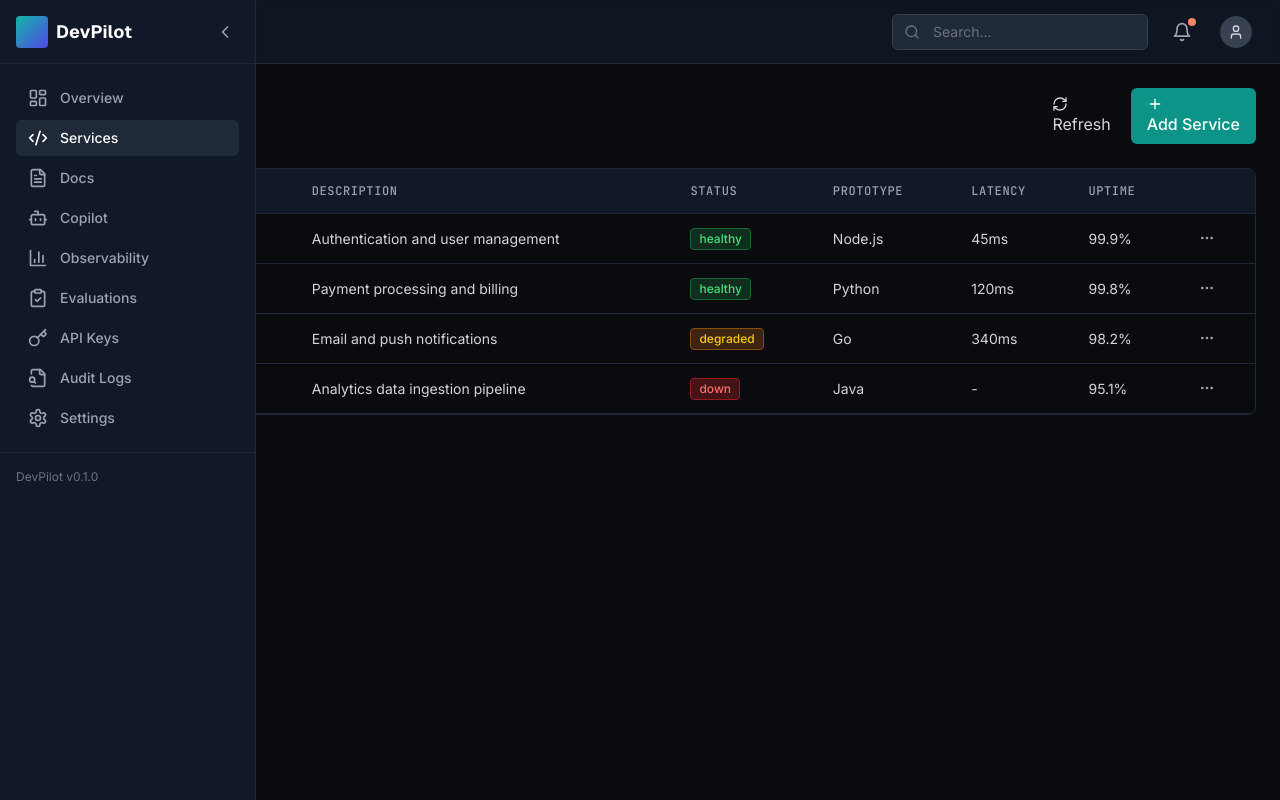
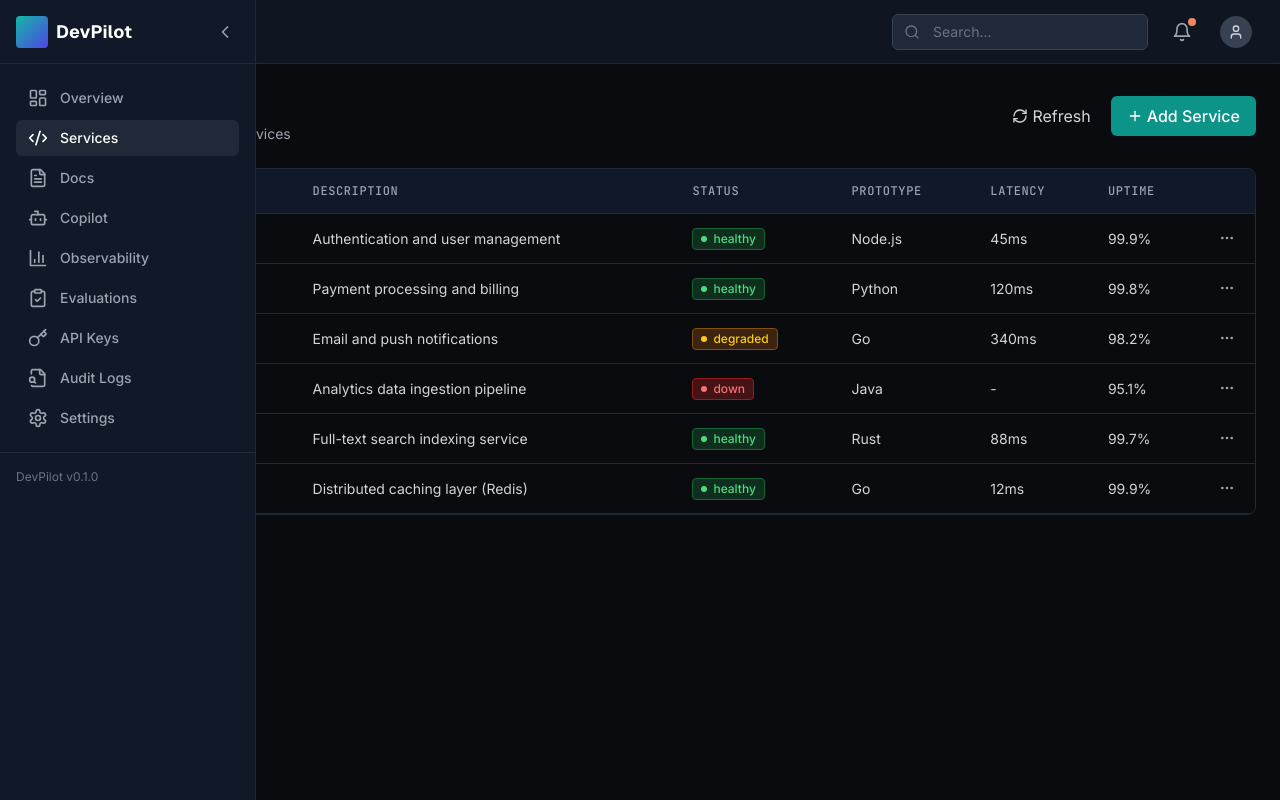
Before and after one commit to grajrb/DevPilot, a Next.js app in the folder apps/web/: page /services in a window 1280 px wide. Built offline with nearby package versions, Linux system fonts and the light colour scheme; no server answers.

Commit message:
feat(web): update Overview, Services, Docs, API Keys, Audit Logs pages with reusable UI primitives

```diff
--- a/apps/web/app/api-keys/page.tsx
+++ b/apps/web/app/api-keys/page.tsx
@@ -2,78 +2,89 @@
 
 import { useState } from 'react';
 import { Plus, Copy, Eye, EyeOff, Trash2 } from 'lucide-react';
+import { PageHeader } from '../components/ui/PageHeader';
+import { DataTable, Column } from '../components/ui/DataTable';
+import { StatusBadge } from '../components/ui/StatusBadge';
 
-const mockApiKeys = [
-  { id: '1', name: 'Production', keyPrefix: 'sk-prod-...', createdAt: '2025-01-15', lastUsed: '2 mins ago' },
-  { id: '2', name: 'Development', keyPrefix: 'sk-dev-...', createdAt: '2025-01-10', lastUsed: '1 hour ago' },
+interface ApiKey {
+  id: string;
+  name: string;
+  keyPrefix: string;
+  createdAt: string;
+  lastUsed: string;
+  status: 'active' | 'expired' | 'revoked';
+}
+
+const mockApiKeys: ApiKey[] = [
+  { id: '1', name: 'Production', keyPrefix: 'sk-prod-...a3f8', createdAt: '2025-01-15', lastUsed: '2 mins ago', status: 'active' },
+  { id: '2', name: 'Development', keyPrefix: 'sk-dev-...b2c1', createdAt: '2025-01-10', lastUsed: '1 hour ago', status: 'active' },
+  { id: '3', name: 'Staging', keyPrefix: 'sk-stage-...d4e7', createdAt: '2024-12-20', lastUsed: 'Never', status: 'expired' },
 ];
 
 export default function ApiKeysPage() {
-  const [showKey, setShowKey] = useState<string | null>(null);
+  const [keys] = useState(mockApiKeys);
+
+  const columns: Column<ApiKey>[] = [
+    { key: 'name', header: 'Name', cell: (k) => <span className="font-medium text-white">{k.name}</span> },
+    {
+      key: 'keyPrefix',
+      header: 'Key',
+      cell: (k) => <span className="font-mono text-gray-300">{k.keyPrefix}</span>,
+    },
+    {
+      key: 'status',
+      header: 'Status',
+      cell: (k) => (
+        <StatusBadge
+          variant={k.status === 'active' ? 'success' : k.status === 'expired' ? 'warning' : 'error'}
+          label={k.status}
+        />
+      ),
+    },
+    { key: 'createdAt', header: 'Created', cell: (k) => <span className="text-gray-300">{k.createdAt}</span> },
+    { key: 'lastUsed', header: 'Last Used', cell: (k) => <span className="text-gray-300">{k.lastUsed}</span> },
+    {
+      key: 'actions',
+      header: '',
+      className: 'w-28',
+      cell: (k) => (
+        <div className="flex gap-1">
+          <button className="p-1.5 text-gray-400 hover:text-white rounded hover:bg-gray-800" title="Copy key">
+            <Copy size={14} />
+          </button>
+          <button className="p-1.5 text-gray-400 hover:text-white rounded hover:bg-gray-800" title="Toggle visibility">
+            <Eye size={14} />
+          </button>
+          <button className="p-1.5 text-gray-400 hover:text-red-400 rounded hover:bg-gray-800" title="Delete key">
+            <Trash2 size={14} />
+          </button>
+        </div>
+      ),
+    },
+  ];
 
   return (
     <div className="space-y-6">
-      <div className="flex items-center justify-between">
-        <h1 className="text-2xl font-headline font-bold text-white">API Keys</h1>
-        <button className="btn-primary">
-          <Plus size={16} />
-          Create Key
-        </button>
-      </div>
+      <PageHeader
+        title="API Keys"
+        description="Manage programmatic access to DevPilot LLM endpoints"
+        actions={
+          <button className="btn-primary flex items-center gap-1">
+            <Plus size={16} /> Create Key
+          </button>
+        }
+      />
 
       <div className="card">
         <p className="text-sm text-gray-400 mb-4">
           API keys provide programmatic access to DevPilot LLM endpoints. Keep them secure and never commit to version control.
         </p>
 
-        <div className="table-container">
-          <table className="table">
-            <thead>
-              <tr>
-                <th>Name</th>
-                <th>Key</th>
-                <th>Created</th>
-                <th>Last Used</th>
-                <th>Actions</th>
-              </tr>
-            </thead>
-            <tbody>
-              {mockApiKeys.map((key) => (
-                <tr key={key.id}>
-                  <td className="font-medium text-white">{key.name}</td>
-                  <td className="font-mono">
-                    <span className="text-gray-300">{key.keyPrefix}</span>
-                  </td>
-                  <td className="text-gray-300">{key.createdAt}</td>
-                  <td className="text-gray-300">{key.lastUsed}</td>
-                  <td>
-                    <div className="flex gap-2">
-                      <button
-                        className="p-1 text-gray-400 hover:text-white"
-                        title="Copy key"
-                      >
-                        <Copy size={16} />
-                      </button>
-                      <button
-                        className="p-1 text-gray-400 hover:text-white"
-                        title="Toggle visibility"
-                        onClick={() => setShowKey(showKey === key.id ? null : key.id)}
-                      >
-                        {showKey === key.id ? <EyeOff size={16} /> : <Eye size={16} />}
-                      </button>
-                      <button
-                        className="p-1 text-gray-400 hover:text-red-400"
-                        title="Delete key"
-                      >
-                        <Trash2 size={16} />
-                      </button>
-                    </div>
-                  </td>
-                </tr>
-              ))}
-            </tbody>
-          </table>
-        </div>
+        <DataTable
+          columns={columns}
+          data={keys}
+          keyExtractor={(k) => k.id}
+        />
       </div>
     </div>
   );
--- a/apps/web/app/audit-logs/page.tsx
+++ b/apps/web/app/audit-logs/page.tsx
@@ -1,92 +1,92 @@
 'use client';
 
 import { useState } from 'react';
-import { Download, Filter } from 'lucide-react';
+import { Download, Filter, Search } from 'lucide-react';
+import { PageHeader } from '../components/ui/PageHeader';
+import { DataTable, Column } from '../components/ui/DataTable';
 
-const mockAuditLogs = [
-  {
-    id: '1',
-    action: 'user.login',
-    user: 'alice@acme.com',
-    ip: '192.168.1.1',
-    timestamp: '2025-01-15 10:23:45',
-    details: 'User logged in successfully',
-  },
-  {
-    id: '2',
-    action: 'api_key.create',
-    user: 'bob@acme.com',
-    ip: '192.168.1.5',
-    timestamp: '2025-01-15 09:15:22',
-    details: 'Created API key "Production"',
-  },
-  {
-    id: '3',
-    action: 'service.update',
-    user: 'admin@acme.com',
-    ip: '10.0.0.1',
-    timestamp: '2025-01-15 08:45:10',
-    details: 'Updated service auth-service health check URL',
-  },
+interface AuditLogEntry {
+  id: string;
+  action: string;
+  user: string;
+  ip: string;
+  timestamp: string;
+  details: string;
+}
+
+const mockAuditLogs: AuditLogEntry[] = [
+  { id: '1', action: 'user.login', user: 'alice@acme.com', ip: '192.168.1.1', timestamp: '2025-01-15 10:23:45', details: 'User logged in successfully' },
+  { id: '2', action: 'api_key.create', user: 'bob@acme.com', ip: '192.168.1.5', timestamp: '2025-01-15 09:15:22', details: 'Created API key "Production"' },
+  { id: '3', action: 'service.update', user: 'admin@acme.com', ip: '10.0.0.1', timestamp: '2025-01-15 08:45:10', details: 'Updated service auth-service health check URL' },
+  { id: '4', action: 'user.logout', user: 'alice@acme.com', ip: '192.168.1.1', timestamp: '2025-01-15 08:30:00', details: 'User logged out' },
+  { id: '5', action: 'evaluation.run', user: 'charlie@acme.com', ip: '10.0.0.2', timestamp: '2025-01-15 07:12:33', details: 'Started evaluation "Customer Support QA"' },
 ];
 
 export default function AuditLogsPage() {
-  const [filter, setFilter] = useState('');
+  const [filterText, setFilterText] = useState('');
+  const [actionFilter, setActionFilter] = useState('');
+
+  const filtered = mockAuditLogs.filter((log) => {
+    const matchesText =
+      !filterText ||
+      log.action.toLowerCase().includes(filterText.toLowerCase()) ||
+      log.user.toLowerCase().includes(filterText.toLowerCase()) ||
+      log.details.toLowerCase().includes(filterText.toLowerCase());
+    const matchesAction = !actionFilter || log.action === actionFilter;
+    return matchesText && matchesAction;
+  });
+
+  const columns: Column<AuditLogEntry>[] = [
+    { key: 'timestamp', header: 'Timestamp', cell: (l) => <span className="font-mono text-gray-400 text-sm">{l.timestamp}</span> },
+    { key: 'action', header: 'Action', cell: (l) => <span className="font-mono text-teal-400">{l.action}</span> },
+    { key: 'user', header: 'User', cell: (l) => <span className="text-gray-300">{l.user}</span> },
+    { key: 'ip', header: 'IP Address', cell: (l) => <span className="text-gray-300 font-mono text-sm">{l.ip}</span> },
+    { key: 'details', header: 'Details', cell: (l) => <span className="text-gray-300 text-sm">{l.details}</span> },
+  ];
 
   return (
     <div className="space-y-6">
-      <div className="flex items-center justify-between">
-        <h1 className="text-2xl font-headline font-bold text-white">Audit Logs</h1>
-        <button className="btn-ghost">
-          <Download size={16} />
-          Export
-        </button>
-      </div>
+      <PageHeader
+        title="Audit Logs"
+        description="Track all changes and access to your DevPilot instance"
+        actions={
+          <button className="btn-ghost flex items-center gap-1">
+            <Download size={16} /> Export
+          </button>
+        }
+      />
 
       <div className="card">
         <div className="flex items-center gap-4 mb-4">
           <div className="relative flex-1">
-            <Filter className="absolute left-3 top-1/2 -translate-y-1/2 h-4 w-4 text-gray-500" />
+            <Search className="absolute left-3 top-1/2 -translate-y-1/2 h-4 w-4 text-gray-500" />
             <input
               type="text"
               placeholder="Filter by action, user, or details..."
-              value={filter}
-              onChange={(e) => setFilter(e.target.value)}
+              value={filterText}
+              onChange={(e) => setFilterText(e.target.value)}
               className="input pl-10"
             />
           </div>
-          <select className="select w-40">
+          <select
+            className="select w-40"
+            value={actionFilter}
+            onChange={(e) => setActionFilter(e.target.value)}
+          >
             <option value="">All actions</option>
             <option value="user.login">Login</option>
+            <option value="user.logout">Logout</option>
             <option value="api_key.create">API Key Created</option>
             <option value="service.update">Service Updated</option>
+            <option value="evaluation.run">Evaluation Run</option>
           </select>
         </div>
 
-        <div className="table-container">
-          <table className="table">
-            <thead>
-              <tr>
-                <th>Timestamp</th>
-                <th>Action</th>
-                <th>User</th>
-                <th>IP Address</th>
-                <th>Details</th>
-              </tr>
-            </thead>
-            <tbody>
-              {mockAuditLogs.map((log) => (
-                <tr key={log.id}>
-                  <td className="font-mono text-gray-400 text-sm">{log.timestamp}</td>
-                  <td className="font-mono text-teal-400">{log.action}</td>
-                  <td className="text-gray-300">{log.user}</td>
-                  <td className="text-gray-300 font-mono text-sm">{log.ip}</td>
-                  <td className="text-gray-300 text-sm">{log.details}</td>
-                </tr>
-              ))}
-            </tbody>
-          </table>
-        </div>
+        <DataTable
+          columns={columns}
+          data={filtered}
+          keyExtractor={(l) => l.id}
+        />
       </div>
     </div>
   );
--- a/apps/web/app/docs/page.tsx
+++ b/apps/web/app/docs/page.tsx
@@ -1,23 +1,90 @@
-import { Plus } from 'lucide-react';
+'use client';
+
+import { Plus, FileText, Search } from 'lucide-react';
+import { useState } from 'react';
+import { PageHeader } from '../components/ui/PageHeader';
+import { EmptyState } from '../components/ui/EmptyState';
+import { StatusBadge } from '../components/ui/StatusBadge';
+
+interface DocItem {
+  id: string;
+  title: string;
+  category: string;
+  lastUpdated: string;
+  status: 'published' | 'draft';
+}
+
+const mockDocs: DocItem[] = [
+  { id: '1', title: 'Getting Started Guide', category: 'Onboarding', lastUpdated: '2 days ago', status: 'published' },
+  { id: '2', title: 'API Reference v2', category: 'API', lastUpdated: '1 week ago', status: 'published' },
+  { id: '3', title: 'Best Practices for LLM Prompts', category: 'Guides', lastUpdated: '5 days ago', status: 'published' },
+  { id: '4', title: 'Architecture Overview', category: 'Internal', lastUpdated: '3 days ago', status: 'draft' },
+  { id: '5', title: 'Deployment Runbook', category: 'Ops', lastUpdated: '1 hour ago', status: 'draft' },
+];
 
 export default function DocsPage() {
+  const [searchQuery, setSearchQuery] = useState('');
+
+  const filtered = mockDocs.filter(
+    (doc) =>
+      doc.title.toLowerCase().includes(searchQuery.toLowerCase()) ||
+      doc.category.toLowerCase().includes(searchQuery.toLowerCase())
+  );
+
   return (
     <div className="space-y-6">
-      <div className="flex items-center justify-between">
-        <h1 className="text-2xl font-headline font-bold text-white">Documentation</h1>
-        <button className="btn-primary">
-          <Plus size={16} />
-          New Doc
-        </button>
+      <PageHeader
+        title="Documentation"
+        description="Search and manage your knowledge base"
+        actions={
+          <button className="btn-primary flex items-center gap-1">
+            <Plus size={16} /> New Doc
+          </button>
+        }
+      />
+
+      <div className="relative max-w-md">
+        <Search className="absolute left-3 top-1/2 -translate-y-1/2 h-4 w-4 text-gray-500" />
+        <input
+          type="text"
+          placeholder="Search documentation..."
+          value={searchQuery}
+          onChange={(e) => setSearchQuery(e.target.value)}
+          className="input pl-10"
+        />
       </div>
-      <div className="grid grid-cols-1 md:grid-cols-3 gap-4">
-        {['Getting Started', 'API Reference', 'Best Practices'].map((doc) => (
-          <div key={doc} className="card hover:border-teal-500/50 cursor-pointer transition-colors">
-            <h3 className="font-medium text-white">{doc}</h3>
-            <p className="text-sm text-gray-400 mt-1">Last updated 2 days ago</p>
+
+      <div className="grid grid-cols-1 md:grid-cols-2 lg:grid-cols-3 gap-4">
+        {filtered.map((doc) => (
+          <div
+            key={doc.id}
+            className="card hover:border-teal-500/50 cursor-pointer transition-colors group"
+          >
+            <div className="flex items-start justify-between mb-3">
+              <div className="flex items-center gap-2">
+                <FileText size={16} className="text-teal-400" />
+                <h3 className="font-medium text-white group-hover:text-teal-400 transition-colors">
+                  {doc.title}
+                </h3>
+              </div>
+              <StatusBadge
+                variant={doc.status === 'published' ? 'success' : 'warning'}
+                label={doc.status}
+              />
+            </div>
+            <p className="text-xs text-gray-500">Category: {doc.category}</p>
+            <p className="text-xs text-gray-500 mt-1">Updated {doc.lastUpdated}</p>
           </div>
         ))}
       </div>
+
+      {filtered.length === 0 && (
+        <EmptyState
+          icon={<FileText size={32} />}
+          title="No documents found"
+          description="Try a different search term or create a new document"
+        />
+      )}
     </div>
   );
 }
--- a/apps/web/app/overview/page.tsx
+++ b/apps/web/app/overview/page.tsx
@@ -1,25 +1,44 @@
+'use client';
+
+import { BarChart3, Server, Activity, DollarSign } from 'lucide-react';
+import { PageHeader } from '../components/ui/PageHeader';
+import { KpiCard, KpiCardGrid } from '../components/ui/KpiCard';
+
 export default function OverviewPage() {
   return (
     <div className="space-y-6">
-      <h1 className="text-2xl font-headline font-bold text-white">Overview</h1>
-      <div className="grid grid-cols-1 md:grid-cols-2 lg:grid-cols-4 gap-4">
-        {[
-          { title: 'Services', value: '12', change: '+2', positive: true },
-          { title: 'API Calls (24h)', value: '1.2M', change: '+15%', positive: true },
-          { title: 'Avg Latency', value: '124ms', change: '-8%', positive: true },
-          { title: 'Monthly Cost', value: '$342', change: '+5%', positive: false },
-        ].map((stat) => (
-          <div key={stat.title} className="card">
-            <p className="text-sm text-gray-400">{stat.title}</p>
-            <div className="flex items-end justify-between mt-2">
-              <p className="text-2xl font-semibold text-white">{stat.value}</p>
-              <span className={`text-sm ${stat.positive ? 'text-green-400' : 'text-red-400'}`}>
-                {stat.change}
-              </span>
-            </div>
-          </div>
-        ))}
-      </div>
+      <PageHeader title="Overview" description="DevPilot platform summary" />
+
+      <KpiCardGrid>
+        <KpiCard
+          title="Services"
+          value="12"
+          change="+2"
+          trend="up"
+          icon={<Server size={16} />}
+        />
+        <KpiCard
+          title="API Calls (24h)"
+          value="1.2M"
+          change="+15%"
+          trend="up"
+          icon={<Activity size={16} />}
+        />
+        <KpiCard
+          title="Avg Latency"
+          value="124ms"
+          change="-8%"
+          trend="up"
+          icon={<BarChart3 size={16} />}
+        />
+        <KpiCard
+          title="Monthly Cost"
+          value="$342"
+          change="+5%"
+          trend="down"
+          icon={<DollarSign size={16} />}
+        />
+      </KpiCardGrid>
 
       <div className="grid grid-cols-1 lg:grid-cols-2 gap-6">
         <div className="card">
@@ -35,6 +54,30 @@ export default function OverviewPage() {
           </div>
         </div>
       </div>
+
+      <div className="card">
+        <h3 className="font-medium text-white mb-4">Recent Activity</h3>
+        <div className="space-y-3">
+          {[
+            { action: 'Service deployed', service: 'auth-service', user: 'Alice', time: '2 min ago' },
+            { action: 'API key created', service: 'Production', user: 'Bob', time: '15 min ago' },
+            { action: 'Evaluation completed', service: 'Customer Support QA', user: 'Alice', time: '1 hour ago' },
+            { action: 'Document uploaded', service: 'API Reference v2', user: 'Charlie', time: '3 hours ago' },
+          ].map((event, i) => (
+            <div key={i} className="flex items-center justify-between py-2 border-b border-gray-800 last:border-0">
+              <div className="flex items-center gap-2">
+                <span className="text-white text-sm">{event.action}</span>
+                <span className="text-gray-400 text-sm">—</span>
+                <span className="text-teal-400 text-sm font-mono">{event.service}</span>
+              </div>
+              <div className="flex items-center gap-3">
+                <span className="text-gray-500 text-xs">{event.user}</span>
+                <span className="text-gray-500 text-xs">{event.time}</span>
+              </div>
+            </div>
+          ))}
+        </div>
+      </div>
     </div>
   );
 }
--- a/apps/web/app/services/page.tsx
+++ b/apps/web/app/services/page.tsx
@@ -1,112 +1,107 @@
 'use client';
 
 import { useState } from 'react';
-import { Plus, MoreHorizontal, RefreshCw } from 'lucide-react';
-import { cn } from '@/lib/utils';
+import { Plus, RefreshCw, MoreHorizontal } from 'lucide-react';
+import { PageHeader } from '../components/ui/PageHeader';
+import { DataTable, Column } from '../components/ui/DataTable';
+import { StatusBadge } from '../components/ui/StatusBadge';
 
-const mockServices = [
-  {
-    id: '1',
-    name: 'auth-service',
-    description: 'Authentication and user management',
-    status: 'healthy' as const,
-    prototype: 'Node.js',
-    latency: 45,
-    uptime: '99.9%',
-  },
-  {
-    id: '2',
-    name: 'payment-processor',
-    description: 'Payment processing and billing',
-    status: 'healthy' as const,
-    prototype: 'Python',
-    latency: 120,
-    uptime: '99.8%',
-  },
-  {
-    id: '3',
-    name: 'notification-service',
-    description: 'Email and push notifications',
-    status: 'degraded' as const,
-    prototype: 'Go',
-    latency: 340,
-    uptime: '98.2%',
-  },
-  {
-    id: '4',
-    name: 'analytics-ingester',
-    description: 'Analytics data ingestion pipeline',
-    status: 'down' as const,
-    prototype: 'Java',
-    latency: null,
-    uptime: '95.1%',
-  },
+interface Service {
+  id: string;
+  name: string;
+  description: string;
+  status: 'healthy' | 'degraded' | 'down';
+  prototype: string;
+  latency: number | null;
+  uptime: string;
+}
+
+const mockServices: Service[] = [
+  { id: '1', name: 'auth-service', description: 'Authentication and user management', status: 'healthy', prototype: 'Node.js', latency: 45, uptime: '99.9%' },
+  { id: '2', name: 'payment-processor', description: 'Payment processing and billing', status: 'healthy', prototype: 'Python', latency: 120, uptime: '99.8%' },
+  { id: '3', name: 'notification-service', description: 'Email and push notifications', status: 'degraded', prototype: 'Go', latency: 340, uptime: '98.2%' },
+  { id: '4', name: 'analytics-ingester', description: 'Analytics data ingestion pipeline', status: 'down', prototype: 'Java', latency: null, uptime: '95.1%' },
+  { id: '5', name: 'search-indexer', description: 'Full-text search indexing service', status: 'healthy', prototype: 'Rust', latency: 88, uptime: '99.7%' },
+  { id: '6', name: 'cache-layer', description: 'Distributed caching layer (Redis)', status: 'healthy', prototype: 'Go', latency: 12, uptime: '99.9%' },
 ];
+
+const statusVariant = (status: string) => {
+  switch (status) {
+    case 'healthy': return 'success';
+    case 'degraded': return 'warning';
+    case 'down': return 'error';
+    default: return 'neutral';
+  }
+};
 
 export default function ServicesPage() {
   const [services] = useState(mockServices);
 
+  const columns: Column<Service>[] = [
+    {
+      key: 'name',
+      header: 'Name',
+      cell: (s) => <span className="font-mono text-teal-400">{s.name}</span>,
+    },
+    {
+      key: 'description',
+      header: 'Description',
+      cell: (s) => <span className="text-gray-300">{s.description}</span>,
+    },
+    {
+      key: 'status',
+      header: 'Status',
+      cell: (s) => <StatusBadge variant={statusVariant(s.status) as any} label={s.status} />,
+    },
+    {
+      key: 'prototype',
+      header: 'Prototype',
+      cell: (s) => <span className="text-gray-300">{s.prototype}</span>,
+    },
+    {
+      key: 'latency',
+      header: 'Latency',
+      cell: (s) => <span className="text-gray-300">{s.latency ? `${s.latency}ms` : '-'}</span>,
+    },
+    {
+      key: 'uptime',
+      header: 'Uptime',
+      cell: (s) => <span className="text-gray-300">{s.uptime}</span>,
+    },
+    {
+      key: 'actions',
+      header: '',
+      className: 'w-12',
+      cell: () => (
+        <button className="p-1 text-gray-400 hover:text-white">
+          <MoreHorizontal size={16} />
+        </button>
+      ),
+    },
+  ];
+
   return (
     <div className="space-y-6">
-      <div className="flex items-center justify-between">
-        <h1 className="text-2xl font-headline font-bold text-white">Services</h1>
-        <div className="flex gap-2">
-          <button className="btn-ghost">
-            <RefreshCw size={16} />
-            Refresh
-          </button>
-          <button className="btn-primary">
-            <Plus size={16} />
-            Add Service
-          </button>
-        </div>
-      </div>
+      <PageHeader
+        title="Services"
+        description="Monitor and manage your microservices"
+        actions={
+          <>
+            <button className="btn-ghost flex items-center gap-1">
+              <RefreshCw size={16} /> Refresh
+            </button>
+            <button className="btn-primary flex items-center gap-1">
+              <Plus size={16} /> Add Service
+            </button>
+          </>
+        }
+      />
 
-      <div className="table-container">
-        <table className="table">
-          <thead>
-            <tr>
-              <th>Name</th>
-              <th>Description</th>
-              <th>Status</th>
-              <th>Prototype</th>
-              <th>Latency</th>
-              <th>Uptime</th>
-              <th></th>
-            </tr>
-          </thead>
-          <tbody>
-            {services.map((service) => (
-              <tr key={service.id}>
-                <td className="font-mono text-teal-400">{service.name}</td>
-                <td className="text-gray-300">{service.description}</td>
-                <td>
-                  <span
-                    className={cn(
-                      'badge',
-                      service.status === 'healthy' && 'badge-success',
-                      service.status === 'degraded' && 'badge-warning',
-                      service.status === 'down' && 'badge-error'
-                    )}
-                  >
-                    {service.status}
-                  </span>
-                </td>
-                <td className="text-gray-300">{service.prototype}</td>
-                <td className="text-gray-300">
-                  {service.latency ? `${service.latency}ms` : '-'}
-                </td>
-                <td className="text-gray-300">{service.uptime}</td>
-                <td>
-                  <button className="p-1 text-gray-400 hover:text-white">
-                    <MoreHorizontal size={16} />
-                  </button>
-                </td>
-              </tr>
-            ))}
-          </tbody>
-        </table>
-      </div>
+      <DataTable
+        columns={columns}
+        data={services}
+        keyExtractor={(s) => s.id}
+      />
     </div>
   );
 }
```
